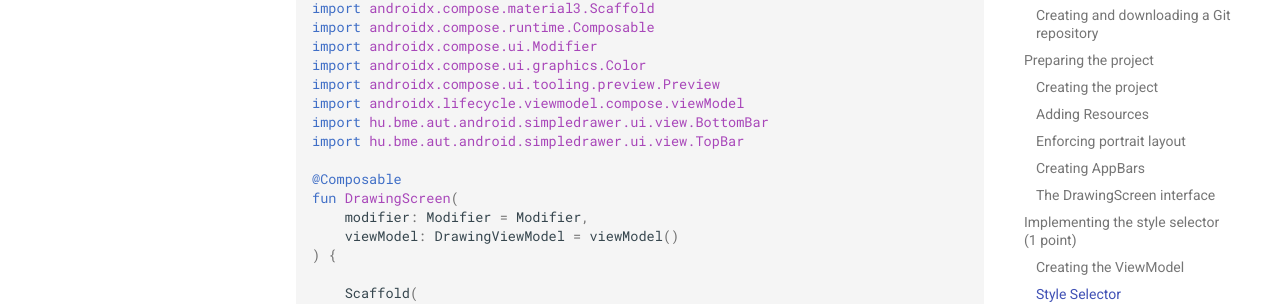
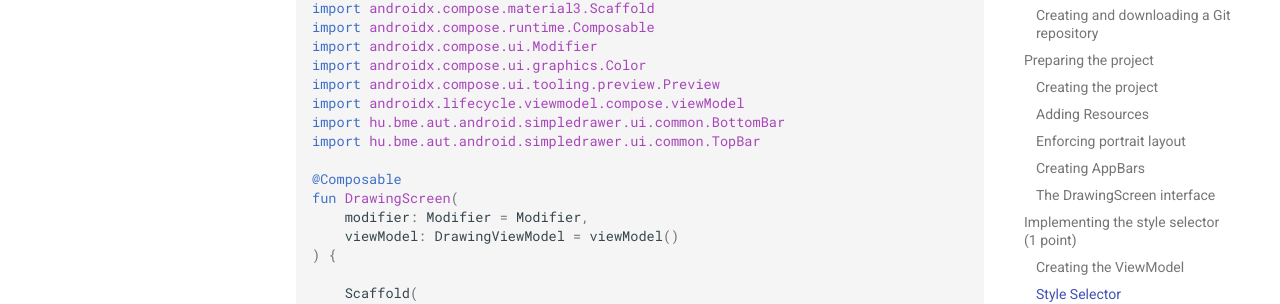
Before and after one commit to VIAUAD02/laborok, an MkDocs documentation site: the page built from docs/english/05-android-sqlite/index.md, in a window 1280 px wide and 900 px high, scrolled down 10501 px. Shown: the part 147-451 px from the top of the window. Built offline with MkDocs 1.6.1 and Material for MkDocs 9.7.7, drawn with Linux system fonts in a browser that asks for light colours; comment, search, counter and statistics services are not loaded; some of the changed text lies outside the part shown.

Commit message:
English lab 05 fix

```diff
--- a/docs/english/05-android-sqlite/index.md
+++ b/docs/english/05-android-sqlite/index.md
@@ -30,7 +30,7 @@
 
 ## Preparations
 
-When solving the tasks, do not forget to follow the [task submission process](../github/GitHub.md).
+When solving the tasks, do not forget to follow the [task submission process](../github/).
 
 ### Creating and downloading a Git repository
 
@@ -455,8 +455,8 @@
 import androidx.compose.ui.graphics.Color
 import androidx.compose.ui.tooling.preview.Preview
 import androidx.lifecycle.viewmodel.compose.viewModel
-import hu.bme.aut.android.simpledrawer.ui.view.BottomBar
-import hu.bme.aut.android.simpledrawer.ui.view.TopBar
+import hu.bme.aut.android.simpledrawer.ui.common.BottomBar
+import hu.bme.aut.android.simpledrawer.ui.common.TopBar
 
 @Composable
 fun DrawingScreen(
```
Also changed, not shown: other parts of docs/english/05-android-sqlite/index.md (+2 -2 lines).
